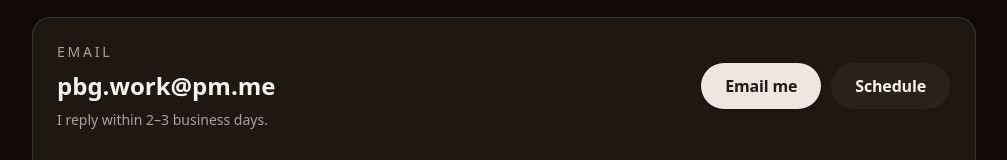
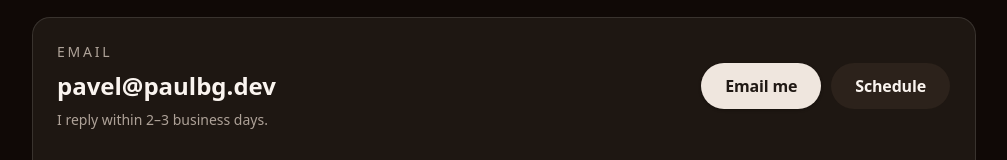
Before and after one commit to paulbgtr/paulbg.dev, a Next.js app: page / in a window 1280 px wide. Shown: the part 3994-4154 px from the top of the page, without its empty margins (136-1143 px from the left). Built offline with nearby package versions, Linux system fonts and the light colour scheme.

Commit message:
update email to pavel@paulbg.dev

```diff
--- a/components/contact.tsx
+++ b/components/contact.tsx
@@ -35,14 +35,14 @@ export const Contact = () => {
             <p className="text-sm uppercase tracking-[0.2em] text-muted-foreground">
               Email
             </p>
-            <p className="text-2xl font-semibold">pbg.work@pm.me</p>
+            <p className="text-2xl font-semibold">pavel@paulbg.dev</p>
             <p className="text-sm text-muted-foreground">
               I reply within 2–3 business days.
             </p>
           </div>
           <div className="flex flex-wrap gap-2 md:justify-end">
             <Button asChild size="lg">
-              <Link href="mailto:pbg.work@pm.me">Email me</Link>
+              <Link href="mailto:pavel@paulbg.dev">Email me</Link>
             </Button>
             <Button asChild variant="secondary" size="lg">
               <Link href="https://cal.eu/pbgtr">Schedule</Link>
--- a/components/hero.tsx
+++ b/components/hero.tsx
@@ -33,8 +33,12 @@ export const Hero = () => {
           </p>
         </div>
         <div className="flex flex-col gap-3 sm:flex-row sm:flex-wrap sm:items-center">
-          <Button asChild size="lg" className="h-12 w-full px-6 text-base sm:w-auto">
-            <Link href="mailto:pbg.work@pm.me">Get in touch</Link>
+          <Button
+            asChild
+            size="lg"
+            className="h-12 w-full px-6 text-base sm:w-auto"
+          >
+            <Link href="mailto:pavel@paulbg.dev">Get in touch</Link>
           </Button>
           <Button
             variant="secondary"
--- a/components/navbar.tsx
+++ b/components/navbar.tsx
@@ -40,7 +40,7 @@ export const Navbar = () => {
           </Link>
         </Button>
         <Button asChild variant="ghost" size="sm">
-          <Link href="mailto:pbg.work@pm.me" aria-label="Email">
+          <Link href="mailto:pavel@paulbg.dev" aria-label="Email">
             Email
           </Link>
         </Button>
```
